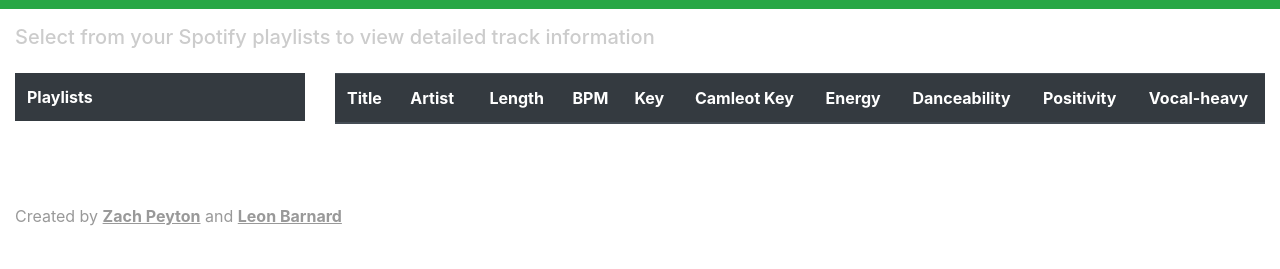
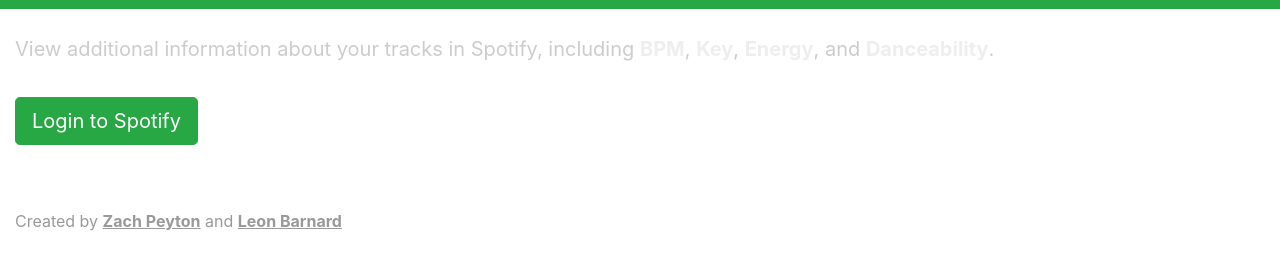
Before and after one commit to zpeyton/gatsby-spotify-playlists-demo, a Gatsby site: page / in a window 1280 px wide. Shown: the part 57-326 px from the top of the page. Built offline with nearby package versions, Linux system fonts and the light colour scheme; Gatsby itself is replaced by a stand-in of ours.

Commit message:
Trying again

```diff
--- a/src/pages/index.js
+++ b/src/pages/index.js
@@ -207,12 +207,11 @@
   alphaKeyToCamelot(key, mode) {
     let alphas = [ "C","Db","D",'Eb','E','F','F#','G','Ab','A',"Bb","B"]
     let modalities = ["m", ""]
-    // let alphaKeys = ["Abm","Ebm","Bbm","Fm","Cm","Gm","Dm","Am","Em","Bm","F#m","Dbm","B","Gbm","Db","Ab","Eb","Bb","F","C","G","D","A","E"]
+    let alphaKeys = ["Abm","Ebm","Bbm","Fm","Cm","Gm","Dm","Am","Em","Bm","F#m","Dbm","B","Gbm","Db","Ab","Eb","Bb","F","C","G","D","A","E"]
     let camelots = ["1A","2A","3A","4A","5A","6A","7A","8A","9A","10A","11A","12A","1B","2B","3B","4B","5B","6B","7B","8B","9B","10B","11B","12B"]
-    let index=""
 
     let alphaKey = alphas[key] + modalities[mode]
-    index = indexOf(alphaKey)
+    var index = alphaKeys.indexOf(alphaKey)
 
     if (index < 0){
       return "No Key"
@@ -309,7 +308,7 @@
       <SEO title="DJ Playlist Preview" description="Analyze tracks from your Spotify playlists. Get BPM, Key, Energy, and more." />
       <Header></Header>
       <div className="container-fluid">
-      {!this.loggedIn ? (
+      {this.loggedIn ? (
       <>
         <h5 className="mt-3 mb-4">Select from your Spotify playlists to view detailed track information</h5>
         <Row>
```
